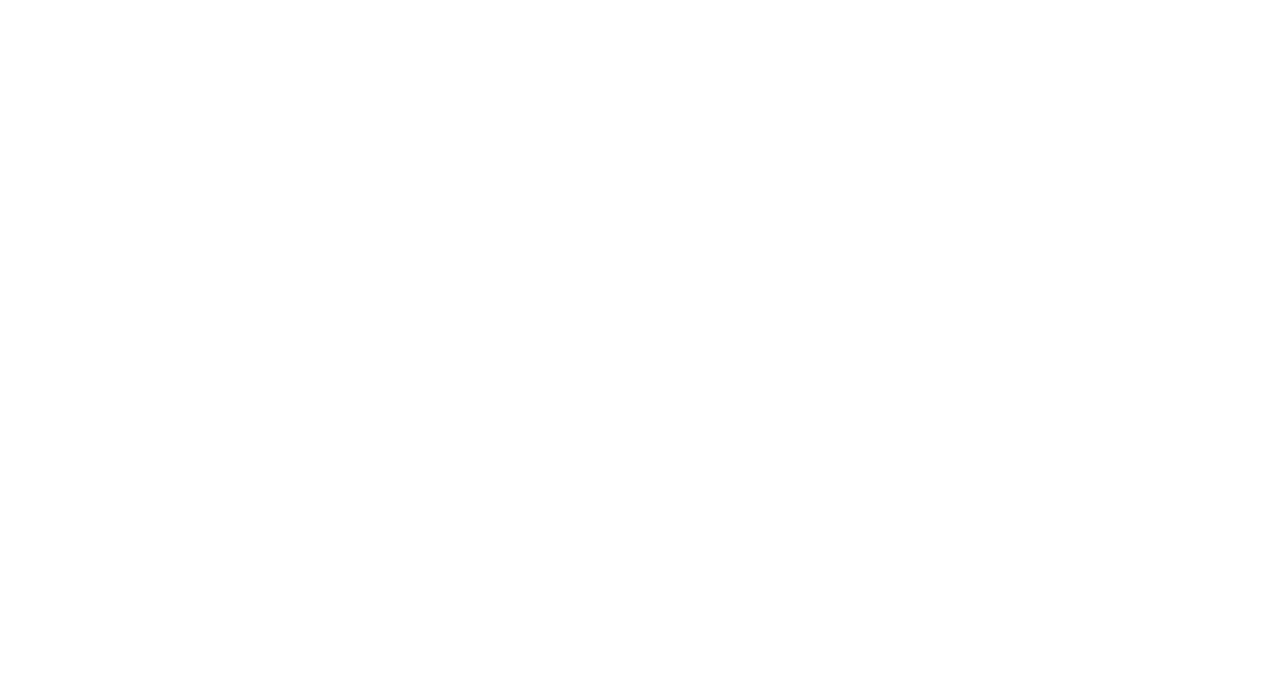
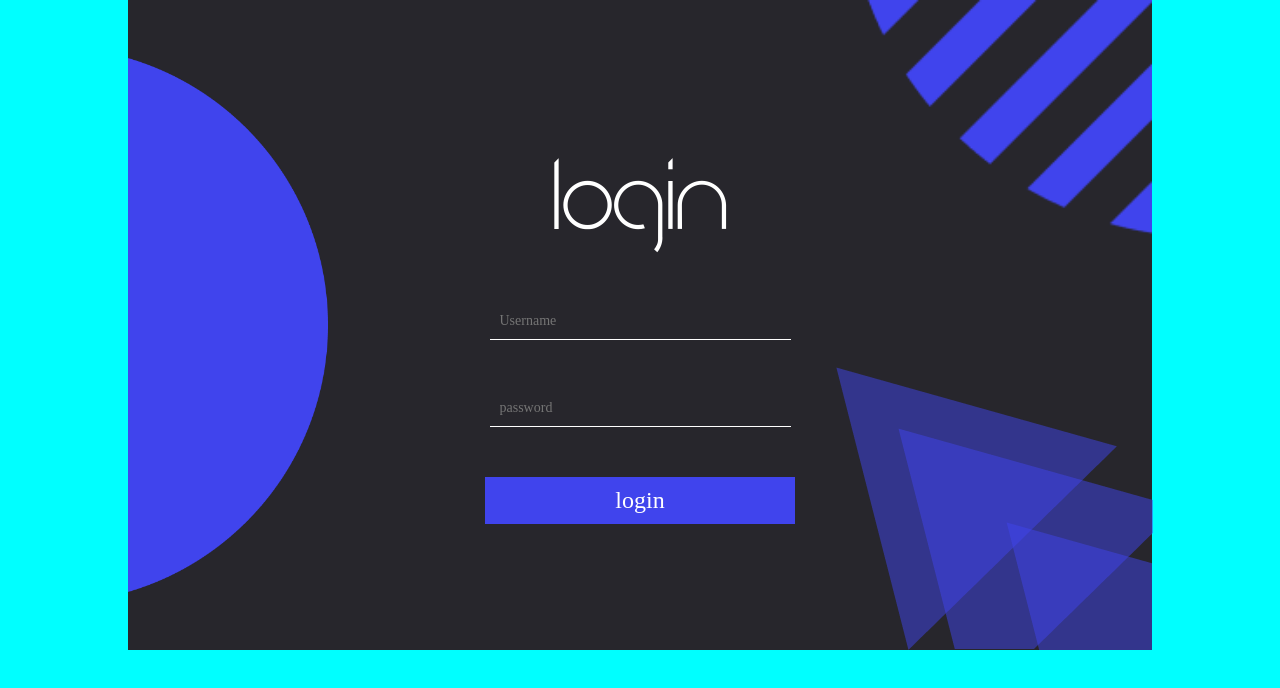
Before and after one commit to TurgunovDostonbek/G9.Pages_2, a plain HTML site: page index.html in a window 1280 px wide. Drawn offline with Linux system fonts and the light colour scheme.

Commit message:
add imtixon figmasi

```diff
--- a/css.css
+++ b/css.css
@@ -0,0 +1,114 @@
+@font-face {
+    font-family: JK Abode;
+    src: url(/font/JKAbode-LightDemo.ttf);
+}
+
+
+*{
+    padding: 0;
+    margin: 0;
+    box-sizing: border-box;
+}
+
+body{
+    display: flex;
+    justify-content: center;
+    align-items: center;
+    background-color: aqua;
+}
+
+.wrapper{
+    max-width: 1440px;
+    width: 100%;
+    margin: auto;
+    display: flex;
+    justify-content: center;
+    align-items: center;
+}
+
+.box{
+    width: 80%;
+    height: 650px;
+    background-color: #27262C;
+    display: flex;
+    flex-direction: column;
+    align-items: center;
+    justify-content: center;
+    gap: 50px;
+    position: relative;
+}
+
+.box > h1{
+    padding-top: 30px;
+color: var(--withe, #FFF);
+text-align: start;
+/* titel */
+font-family: JK Abode;
+font-size: 96px;
+font-style: normal;
+font-weight: 400;
+line-height: normal;
+}
+
+.box > input{
+    width: 301px;
+    background: var(--black, #27262C);
+    border: none;
+    outline: none;
+    border-bottom: 1px solid #FFF;
+    padding: 10px;
+
+color: var(--graye, #999);
+/* subtitel */
+font-family: IRANSansXFaNum;
+font-size: 14px;
+font-style: normal;
+font-weight: 400;
+line-height: normal;
+}
+
+.box > button{
+color: var(--withe, #FFF);
+font-family: IRANSansXFaNum;
+font-size: 24px;
+font-style: normal;
+font-weight: 400;
+line-height: normal;
+display: inline-flex;
+padding: 10px 130px;
+align-items: flex-start;
+gap: 10px;
+border: none;
+background: var(--praimery, #4044ED);
+}
+
+.imge_one{
+position: absolute;
+left: 0px;
+}
+
+.imge_tow{
+    position: absolute;
+    right: 35px;
+    bottom: 0;
+
+}
+.imge_thre{
+    position: absolute;
+    right: -1px;
+    /* left: 10px; */
+    bottom: 1px;
+
+}
+
+.imge_four{
+    position: absolute;
+    right: 0px;
+    bottom: 0px;
+}
+
+.imge_five{
+    position: absolute;
+    right: 0px;
+    top: 0px;
+}
--- a/index.html
+++ b/index.html
@@ -7,20 +7,22 @@
     <link rel="stylesheet" href="css.css">
 </head>
 <body>
+
+
     <div class="wrapper">
         <div class="box">
-            <a href="">
-                <img src="" alt="">
-            </a>
+            <h1>LOGIN</h1>
+            <input placeholder="Username" type="text">
+            <input placeholder="password" type="password">
+            <button>login</button>
+
+            <img class="imge_one" width="200px" src="./img/Ellipse 1.png" alt="">
+            <img class="imge_tow" src="./img/Polygon 1.png" alt="">
+            <img class="imge_thre" src="./img/Polygon 2.png" alt="">
+            <img class="imge_four" src="./img/Polygon 3.png" alt="">
+            <img class="imge_five" width="300px" src="./img/Screenshot_244.png" alt="">
         </div>
-        <div class="box"></div>
-        <div class="box"></div>
-        <div class="box"></div>
-        <div class="box"></div>
-        <div class="box"></div>
-
     </div>
-
 
 
 </body>
```
Also changed, not shown: font/JKAbode-LightDemo.ttf (added), img/Ellipse 1.png (added), img/Polygon 1.png (added), img/Polygon 2.png (added), img/Polygon 3.png (added), img/Screenshot_244.png (added).
